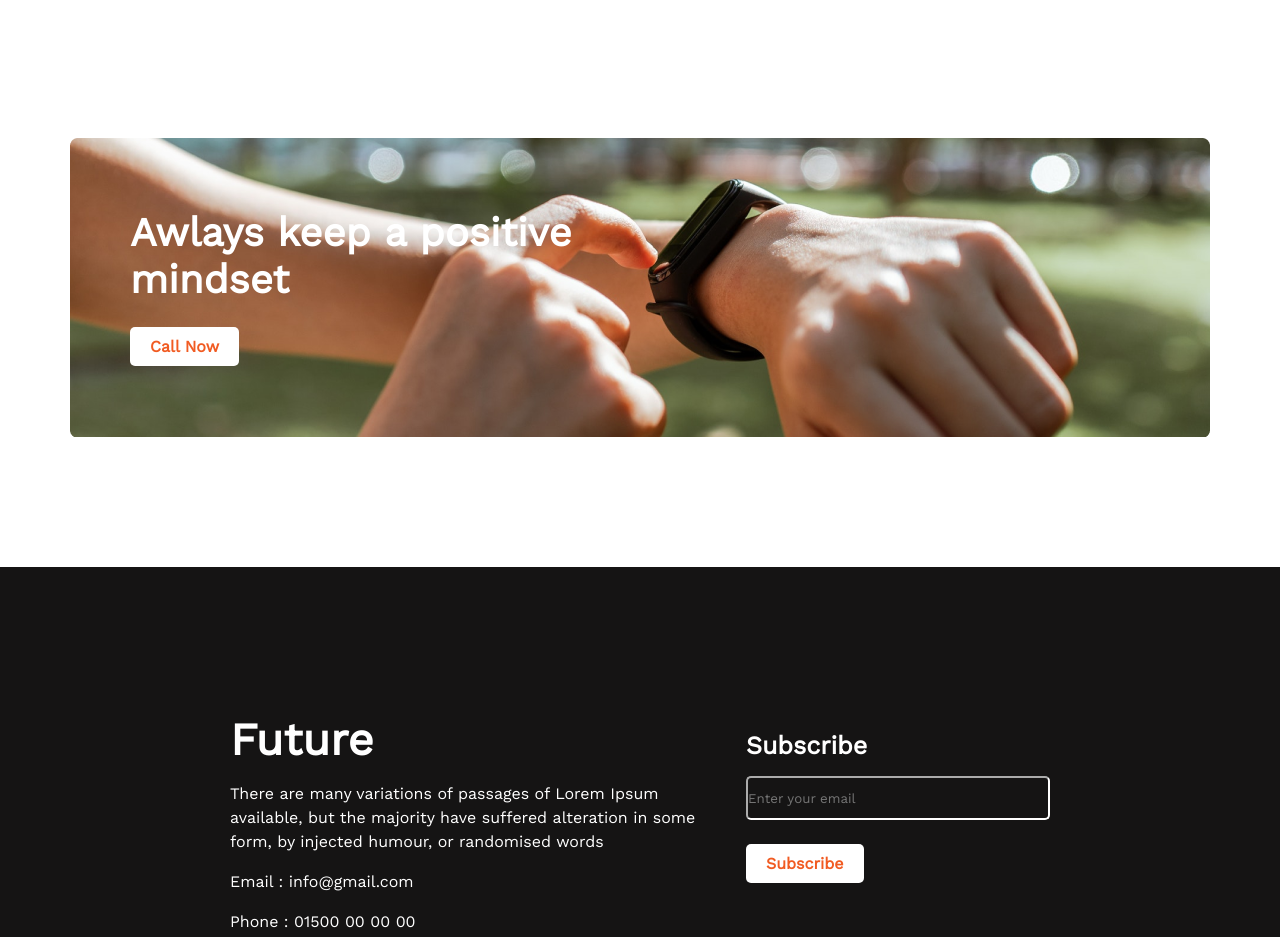
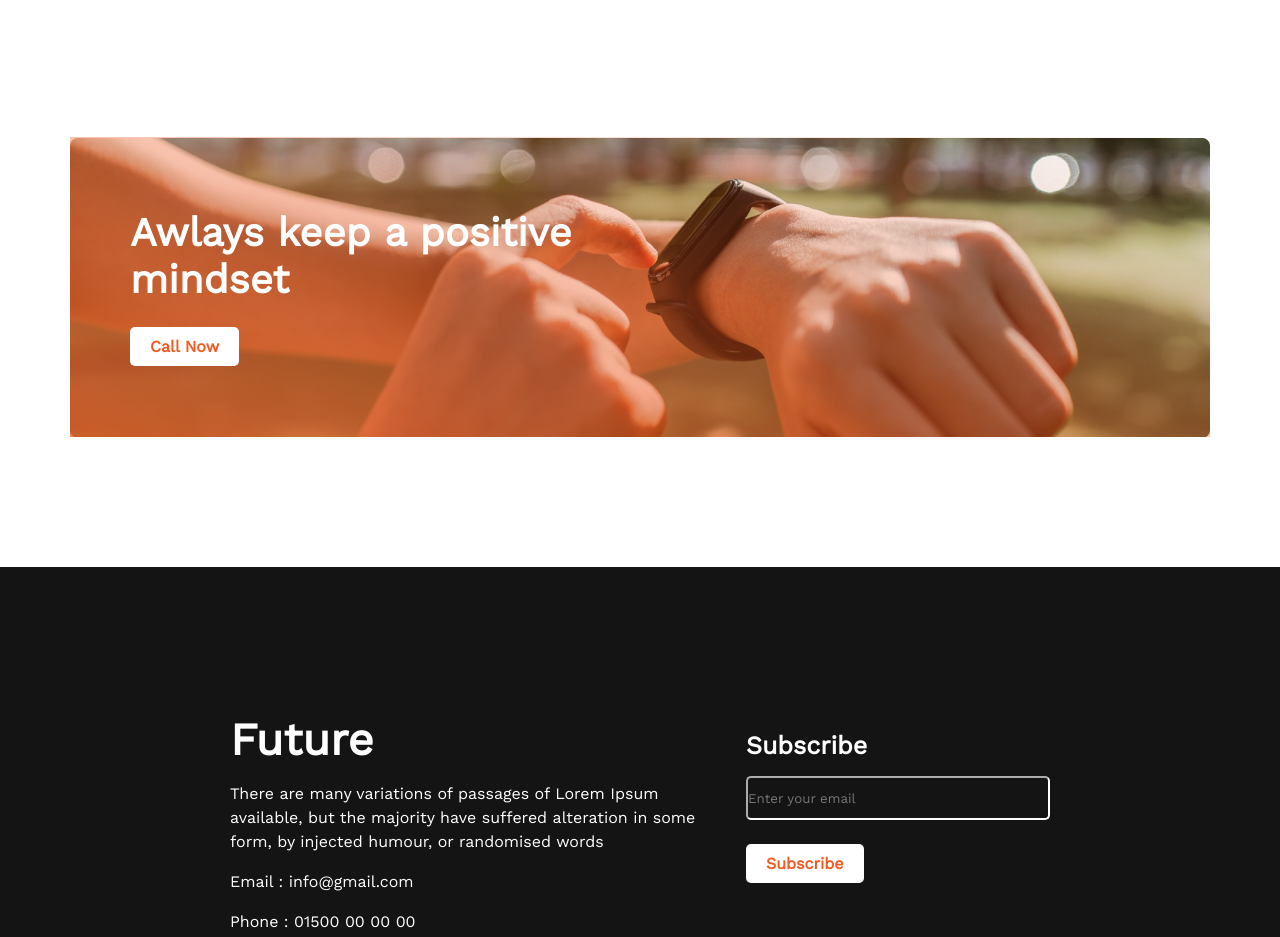
Before and after one commit to talhasan06/new-year-new-me, a plain HTML site: page index.html in a window 1280 px wide. Shown: the part 2140-3077 px from the top of the page. Drawn offline with nearby package versions, Linux system fonts and the light colour scheme.

Commit message:
gradient added

```diff
--- a/style.css
+++ b/style.css
@@ -94,7 +94,7 @@ header div{
 .positive-section{
     height: 300px;
     width: 1140px;
-    background-image: url(./images/watch.png);
+    background: linear-gradient(to top right,rgba(241, 93, 34, 0.748),rgba(201, 199, 198, 0)), url(./images/watch.png);
     background-repeat: no-repeat;
     background-size: cover;
     margin: 0 auto;
```
